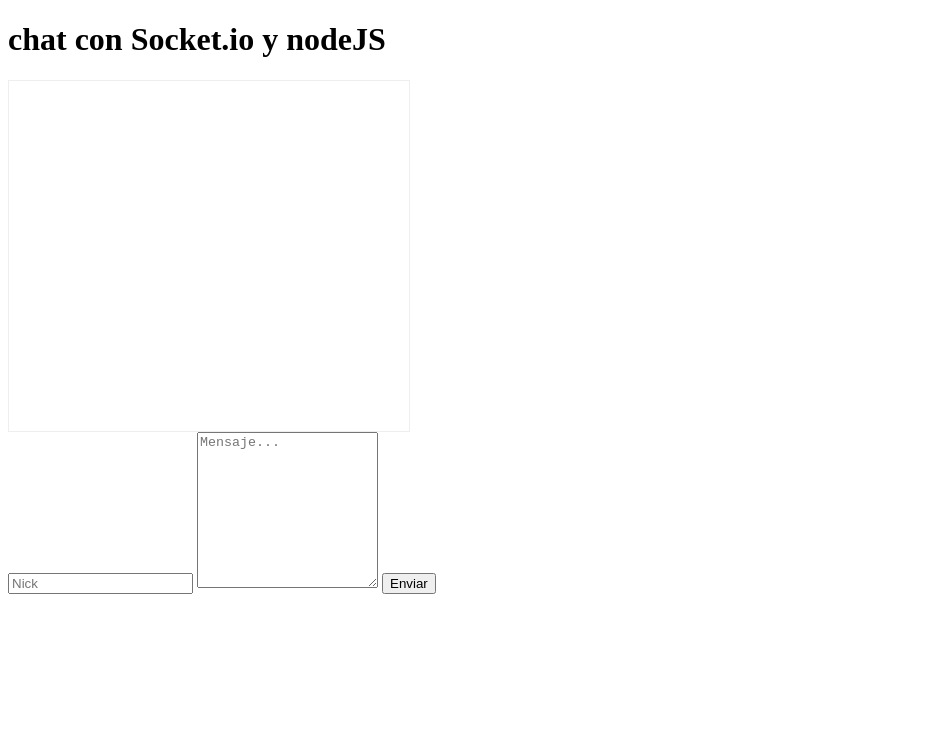
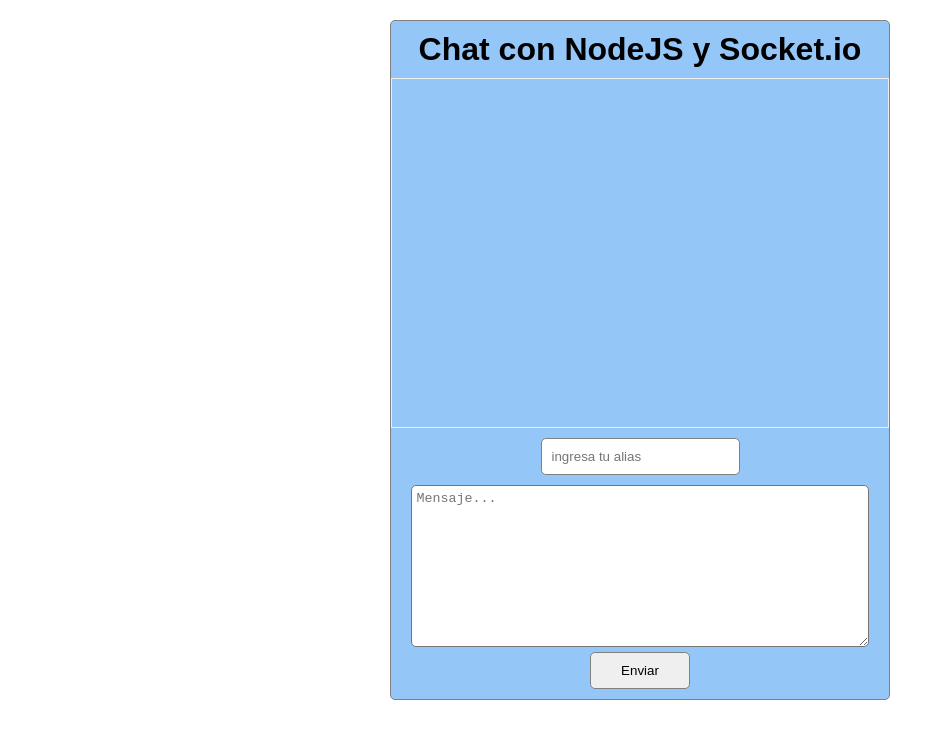
Before and after one commit to eduard2236/chat-soket.io-NodeJS, a website: page client/index.html in a window 1280 px wide. Shown: the whole page, without its empty margins (0-945 px from the left). Drawn offline with nearby package versions, Linux system fonts and the light colour scheme; no server answers.

Commit message:
se agrego estilos a la vista y validacion del campo nickname

```diff
--- a/client/index.html
+++ b/client/index.html
@@ -1,37 +1,34 @@
 <!DOCTYPE html>
 <html lang="es">
+
 <head>
     <meta charset="UTF-8">
     <meta http-equiv="X-UA-Compatible" content="IE=edge">
     <meta name="viewport" content="width=device-width, initial-scale=1.0">
     <title>Chat con Socket IO y NodeJS</title>
+    <link rel="stylesheet" href="styles.css">
     <script type="text/javascript" src="/socket.io/socket.io.js"></script>
+
+</head>
+
+<body>
+    <div class="anchoMaximo">
+        <div class="contenedorChat">
+            <h1> Chat con NodeJS y Socket.io </h1>
+        <div id="messages"></div>
+        <form onsubmit="return  addMessage(this)" class="forMessages" id="formChat">
+            <input type="text" id="nickname" placeholder="ingresa tu alias" >
+            <span id="alerta">debes ingresar un Alias</span>
+            <div class="write">
+                <textarea name="" id="text" cols="20" rows="10" placeholder="Mensaje..."
+                onkeypress="pulsar(event)"></textarea>
+            <input type="submit" id="enviar" value="Enviar">
+            </div>
+        </form>
+        </div>
+
+    </div>
     <script src="main.js"></script>
-    <style>
-        #messages{
-            width: 95%;
-            max-width: 400px;
-            height: 350px;
-            overflow-y: scroll;
-            border: 1px solid #eee;
-        }
-        .message{
-            margin: 20px;
-            padding: 5px;
-            border-radius: 5px;
-            border: 1px solid #ccc;
-            background: white;
+</body>
 
-        }
-    </style>
-</head>
-<body>
-    <h1>chat con Socket.io y nodeJS</h1>
-    <div id="messages"></div>
-    <form onsubmit="return  addMessage(this);">
-    <input type="text" id="nickname" placeholder="Nick">
-    <textarea name="" id="text" cols="20" rows="10" placeholder="Mensaje..." onkeypress="pulsar(event)"></textarea>
-    <input type="submit" id="enviar" value="Enviar">
-    </form>
-</body>
 </html>
--- a/client/main.js
+++ b/client/main.js
@@ -19,15 +19,22 @@
 }
 
 function addMessage(e){
+    var span= document.getElementById('alerta');
+    if(document.getElementById('nickname').value == ''||document.getElementById('nickname').value == null){
+        span.style.display='block';
+        return false
+    }else{
+        span.style.display='none';
+        var message= {
+            nickname: document.getElementById('nickname').value+' dice :',
+            text: document.getElementById('text').value
+        };
+        ocultaAlias();
+        socket.emit('add-message', message);
+        document.getElementById('text').value = "";
+        return false;
+    }
 
-    var message= {
-        nickname: document.getElementById('nickname').value,
-        text: document.getElementById('text').value
-    };
-    document.getElementById('nickname').style.display='none'
-    socket.emit('add-message', message);
-    document.getElementById('text').value = "";
-    return false;
 }
 function pulsar(e){
     if (e.keyCode === 13) {
@@ -35,3 +42,6 @@
         document.getElementById("enviar").click();
     }
 }
+function ocultaAlias(){
+    document.getElementById('nickname').style.display='none'
+}
--- /dev/null
+++ b/client/styles.css
@@ -0,0 +1,80 @@
+*{
+    box-sizing: border-box;
+    margin: 0;
+}
+#messages{
+    background: rgb(149, 198, 248);
+    width: 100%;
+    height: 350px;
+    overflow-y: scroll;
+    border: 1px solid #eee;
+}
+.message{
+    margin: 20px;
+    padding: 5px;
+    border-radius: 5px;
+    border: 1px solid #ccc;
+    background: white;
+}
+.message p{
+    color: rgb(98, 194, 96);
+}
+#nickname{
+    padding: 10px;
+}
+.anchoMaximo{
+    max-width: 1350px;
+    margin: 20px auto;
+}
+.contenedorChat{
+    max-width: 500px;
+    margin: 10px auto;
+    background: rgb(149, 198, 248);
+    border: 1px solid gray;
+    border-radius: 5px;
+}
+.contenedorChat h1{
+    font-family: Arial, Helvetica, sans-serif;
+    padding: 10px;
+    text-align: center;
+}
+.contenedorChat input[type="text"]{
+    display: block;
+    border: 1px solid gray;
+    border-radius: 5px;
+    margin: 0px auto;
+    margin-top: 10px;
+}
+.write{
+    border-radius: 5px;
+    display: grid;
+    grid-template-columns: 1fr;
+    justify-content: center;
+    align-items: center;
+    padding: 10px;
+    justify-items: center;
+}
+.write textarea{
+    padding: 5px;
+    width: 96%;
+    margin-left: 20px;
+    margin-right: 20px;
+    border-radius: 5px;
+}
+.write input[type='submit']{
+    border: 1px solid gray;
+    border-radius: 5px;
+    margin-top: 5px;
+    padding: 10px;
+    width: 100px;
+    cursor: pointer;
+}
+.write input[type='submit']:hover{
+    background: rgb(157, 233, 157);
+}
+#alerta{
+    margin-top: 5px;
+    text-align: center;
+    display: none;
+    color: red;
+}
```
